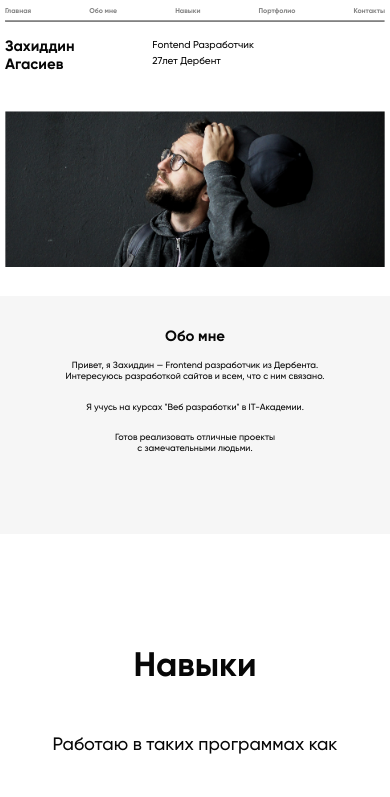
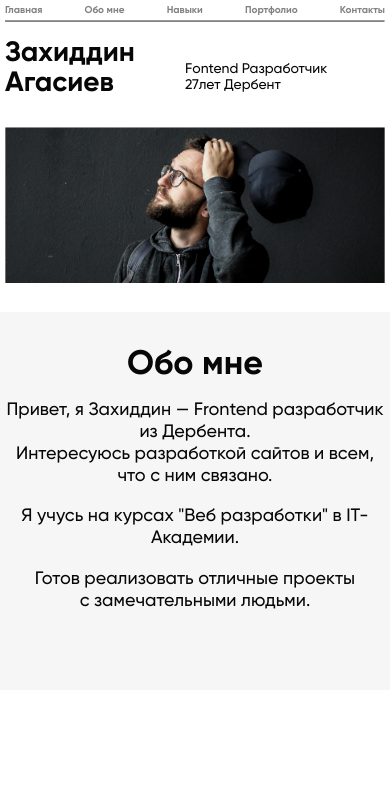
Before and after one commit to Zahiddinn/myPortfolio, a plain HTML site: page index.html in a window 390 px wide. Shown: the top 797 px of the page. Drawn offline with Linux system fonts and the light colour scheme; files whose address does not match are found by name.

Commit message:
heder font size

```diff
--- a/css/style.css
+++ b/css/style.css
@@ -99,7 +99,7 @@ hr {
         height: 20px;
     }
     .header_list a {
-        font-size: 7px;
+        font-size: 10px;
     }
     .header__information {
         margin-top: 15px;
@@ -111,18 +111,18 @@ hr {
 
 
      .header__name {
-        font-size: 15px;
-        width: 115px;
-        line-height: 18px;
+        font-size: 28px;
+        width: 150px;
+        line-height: 30px;
     }
     .header__info {
-        padding-left: calc(15px + (170 - 15) * ((100vw - 320px) / (945 - 320)));
+        padding: 0 0 5px 30px;
     }
      .header__profession,
     .header__age
      {
-        line-height: calc(15px + (22 - 15) * ((100vw - 320px) / (945 - 320)));
-        font-size: calc(9px + (18 - 9) * ((100vw - 320px) / (945 - 320)));
+        line-height: 16px;
+        font-size: 14px;
     }
 
 }
@@ -158,13 +158,13 @@ hr {
         padding-bottom: 60px;
     }
      .aboutMe__title {
-        font-size: 15px;
-        line-height: 21px;
+        font-size: 34px;
+        line-height: 42px;
         padding-bottom: calc(10px + (39 - 10) * ((100vw - 320px) / (945 - 320)));
     }
     .aboutMe__item {
-        font-size: 9px;
-        line-height: calc(10px + (22 - 10) * ((100vw - 320px) / (945 - 320)));
+        font-size: 18px;
+        line-height: 22px;
         padding-bottom: calc(15px + (50 - 15) * ((100vw - 320px) / (945 - 320)));
     }
 }
```
